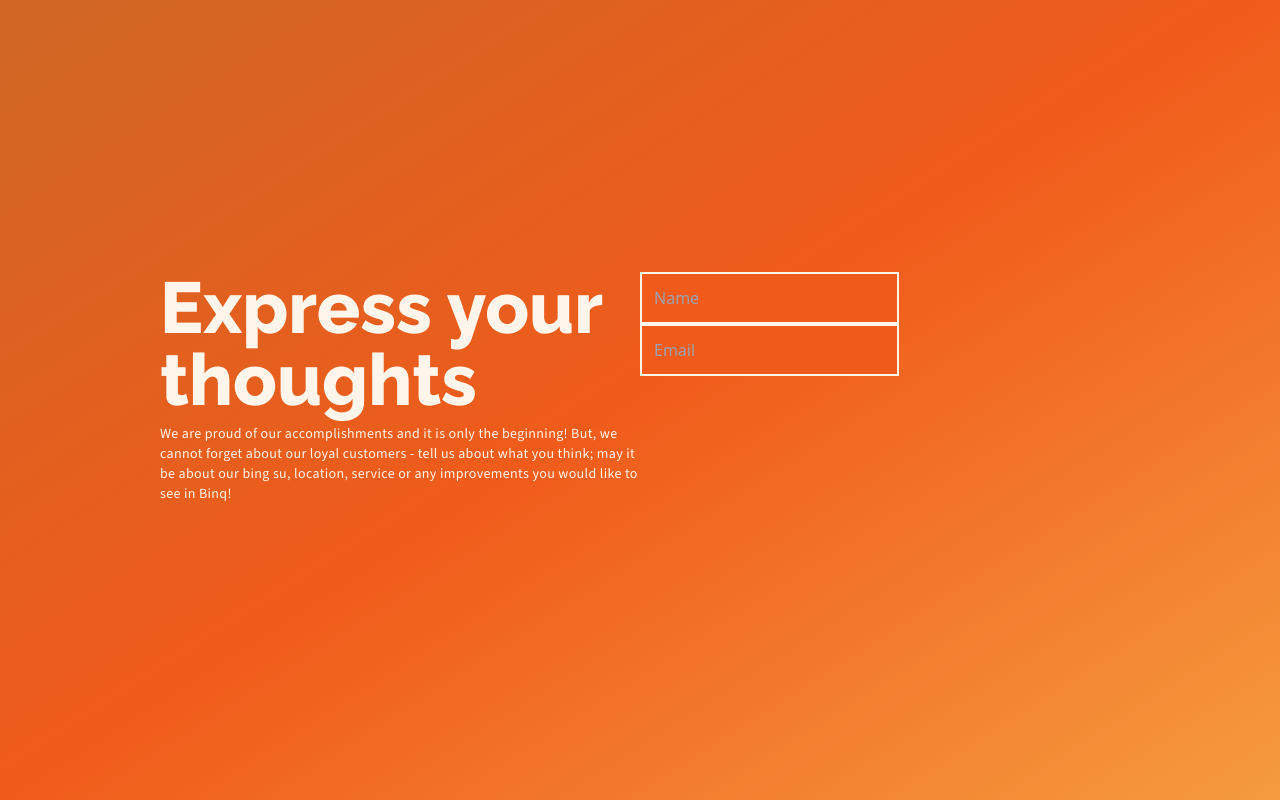
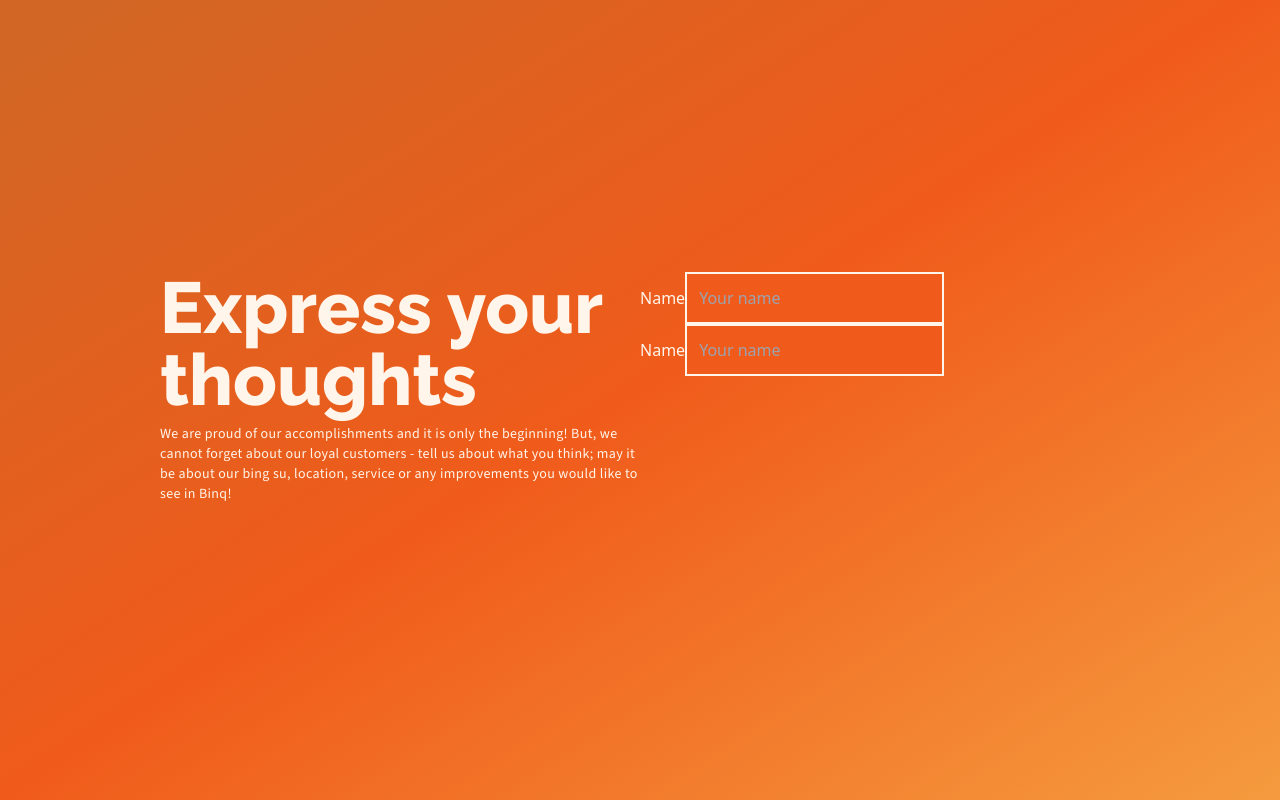
Before and after one commit to 25Ericcheong/binq, a Vue app: page / in a window 1280 px wide. Shown: the part 7234-8034 px from the top of the page. Built offline with nearby package versions, Linux system fonts and the light colour scheme.

Commit message:
feat: Added additional labels and inputs for feedback form

```diff
--- a/src/components/feedback.vue
+++ b/src/components/feedback.vue
@@ -34,18 +34,24 @@ const email = ref("");
       </p>
     </section>
     <section class="w-1/2">
-      <input
-        class="bg-orangebq border-solid border-2 border-creamwhitebq p-3"
-        v-model="userInfo.name"
-        placeholder="Name"
-        type="input"
-      />
-      <input
-        class="bg-orangebq border-solid border-2 border-creamwhitebq p-3"
-        v-model="userInfo.email"
-        placeholder="Email"
-        type="input"
-      />
+      <div>
+        <label>Name</label>
+        <input
+          class="bg-orangebq border-solid border-2 border-creamwhitebq p-3"
+          v-model="userInfo.email"
+          placeholder="Your name"
+          type="input"
+        />
+      </div>
+      <div>
+        <label>Name</label>
+        <input
+          class="bg-orangebq border-solid border-2 border-creamwhitebq p-3"
+          v-model="userInfo.email"
+          placeholder="Your name"
+          type="input"
+        />
+      </div>
     </section>
   </div>
 </template>
```
